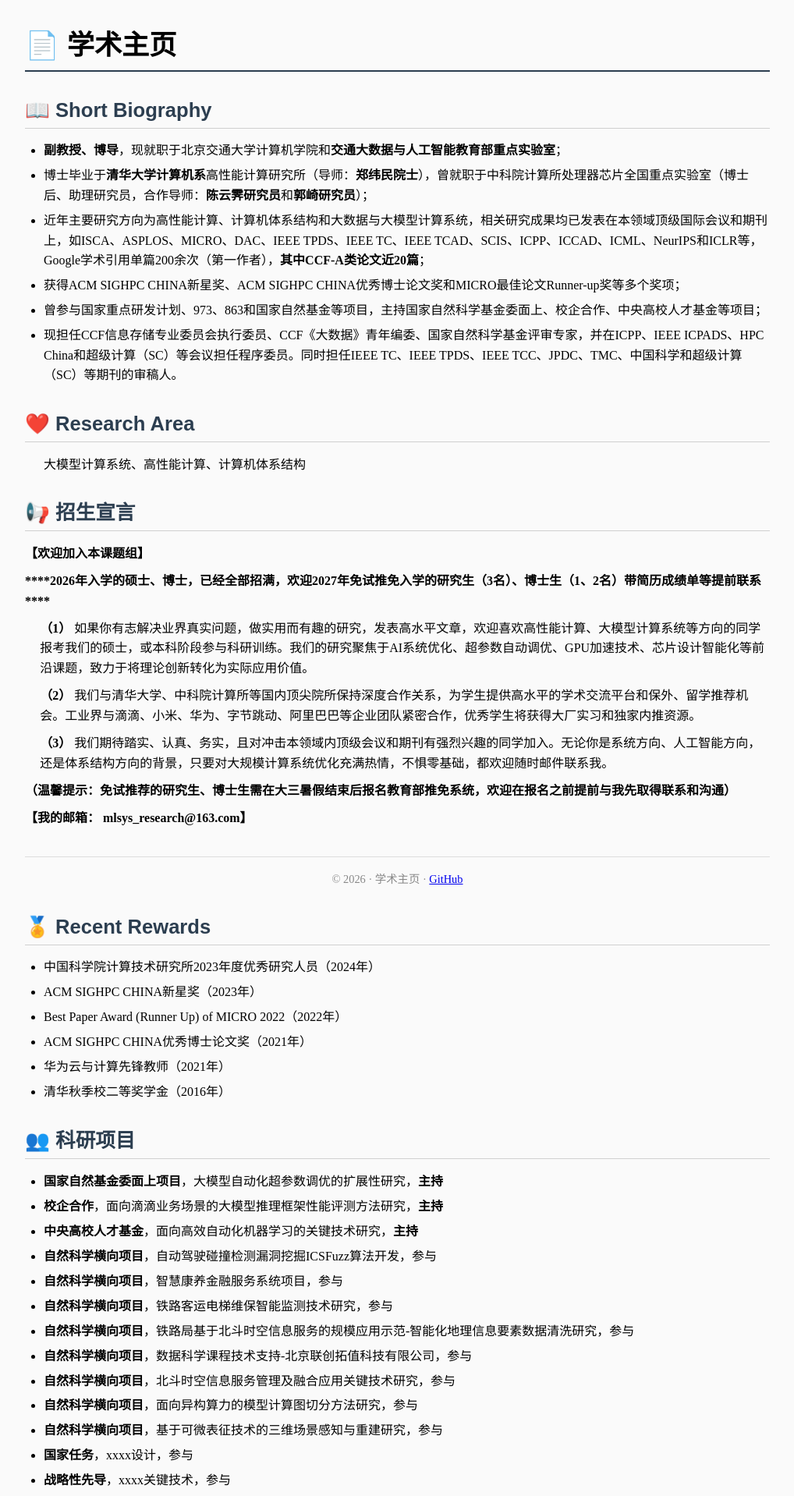
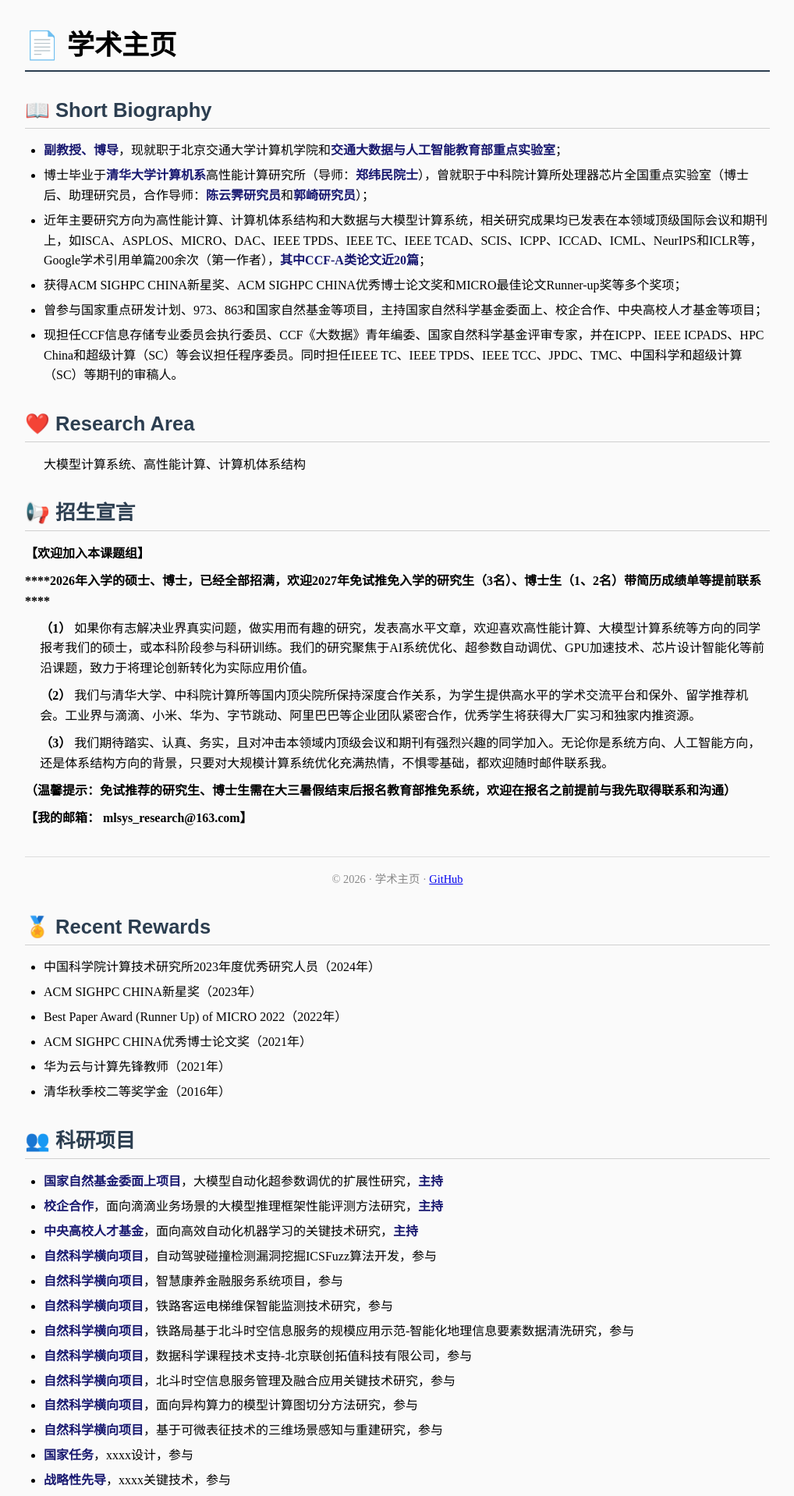
Before and after one commit to mlsys-research-jedy/mlsys-research-jedy.github.io, a Jekyll site: the page index.html, which Jekyll copies as it is, in a window 1280 px wide. Shown: the top 1918 px of the page at 78% size, without its empty margins (123-1141 px from the left). Built offline with Jekyll 4.4.1, drawn with Linux system fonts in a browser that asks for light colours.

Commit message:
Update index.html

```diff
--- a/index.html
+++ b/index.html
@@ -73,6 +73,7 @@
         }
         .bold {
             font-weight: bold;
+            color: #191970;
         }
         .footer {
             margin-top: 2.5em;
```
